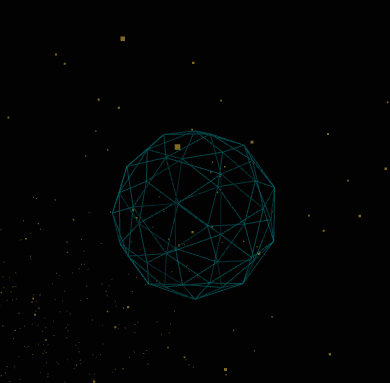
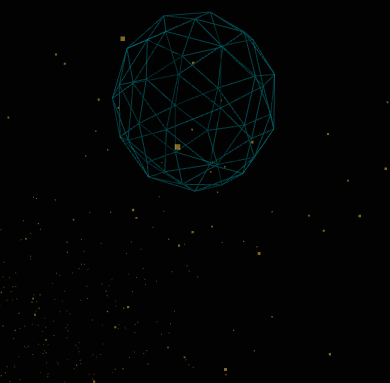
Before and after one commit to risenclicks/Risenclicks-website, a plain HTML site: page index.html in a window 390 px wide. Shown: the part 68-451 px from the top of the page. Drawn offline with nearby package versions, Linux system fonts and the light colour scheme; a web font is replaced by a local one.

Commit message:
Refine mobile layout: Strict top-center globe and Page 2 dashboard restored

```diff
--- a/script.js
+++ b/script.js
@@ -28,7 +28,7 @@ document.addEventListener("DOMContentLoaded", () => {
     // 2. CREATE THE "PERFORMANCE CORE" (Geometric Wireframe Infrastructure)
     const coreGroup = new THREE.Group();
     if (window.innerWidth <= 480) {
-        coreGroup.position.y = 25;  // Top center visually (Rule of Thirds)
+        coreGroup.position.y = 45;  // Shifted high up to hit strict top-center (not center)
         coreGroup.position.x = 0;   // Centered horizontally
     } else {
         coreGroup.position.y = -25; // Lower for desktop text balance
--- a/styles.css
+++ b/styles.css
@@ -531,9 +531,9 @@ button { cursor: pointer; border: none; font-family: inherit; }
 
 @media (max-width: 480px) {
     .section { padding: 80px 0; }
-    .hero-section { padding-top: 55vh; /* Rule of Thirds: Push text clearly to lower third natively dependent on screen height */ }
+    .hero-section { padding-top: 55vh; }
     .hero-grid { gap: 60px; grid-template-columns: 1fr; }
-    .hero-demo { display: block; margin-top: 20vh; /* Pushes the brand performance card explicitly to 'page 2' when sliding */ }
+    .hero-demo { display: block !important; margin-top: 40vh; /* Firmly pushed to Page 2 */ }
     .hero-title { font-size: 2rem; margin-bottom: 20px; text-align: center; }
     .hero-subtitle { font-size: 1rem; padding: 0 10px; margin-bottom: 30px; line-height: 1.5; text-align: center; }
     .hero-actions { flex-direction: column; width: 100%; gap: 16px; padding: 0 10px; }
```
